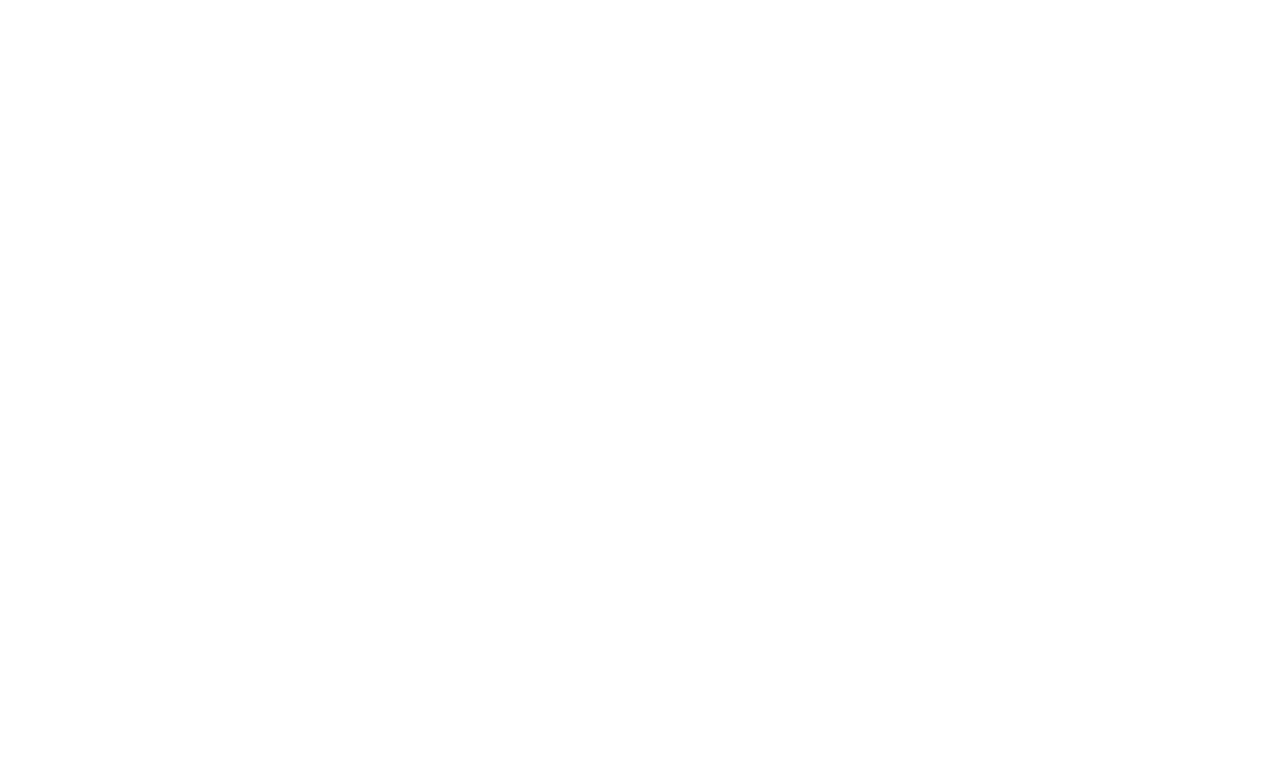
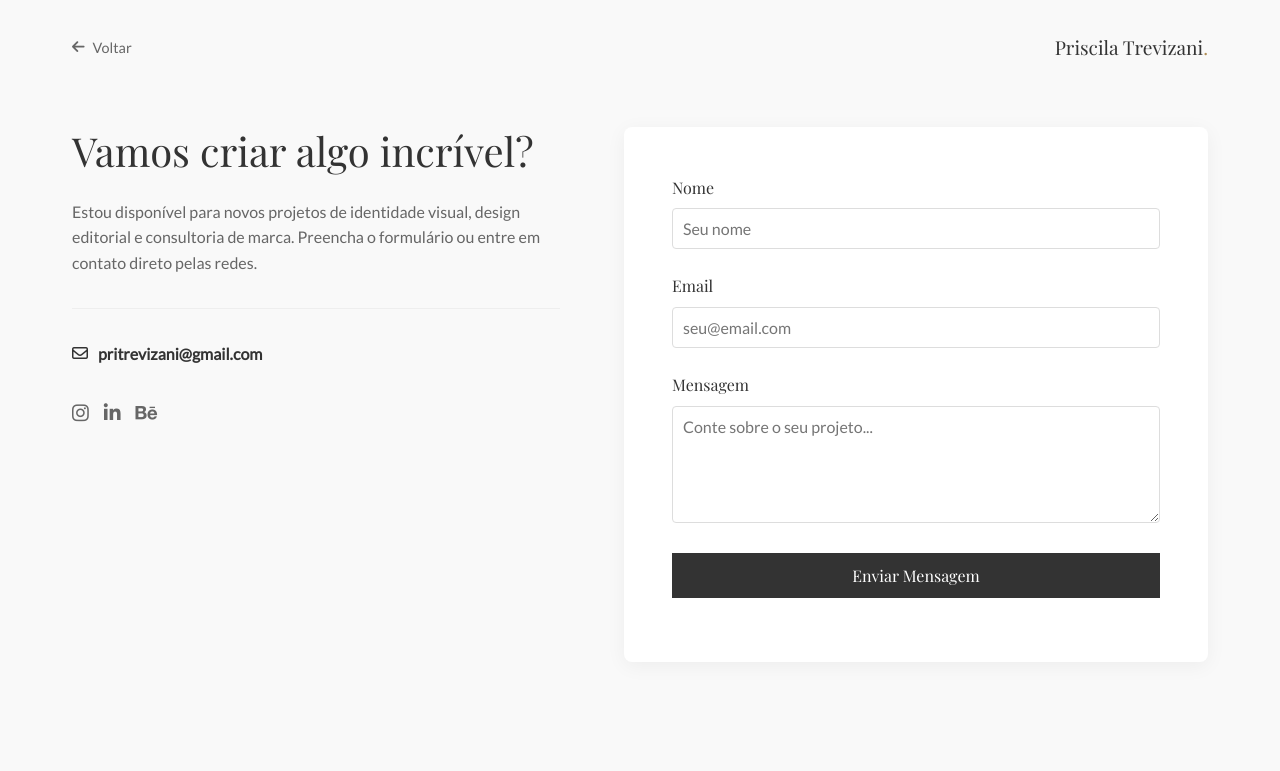
Before and after one commit to JeiversonChristian/priscila-trevizani, a plain HTML site: page paginas/contato.html in a window 1280 px wide. Drawn offline with nearby package versions, Linux system fonts and the light colour scheme.

Commit message:
feat: estrutura inicial, home com carrossel e formulário de contato funcional com EmailJS

```diff
--- a/css/contato.css
+++ b/css/contato.css
@@ -0,0 +1,162 @@
+.contact-wrapper {
+    min-height: 100vh;
+    padding: 2rem;
+    display: flex;
+    flex-direction: column;
+    max-width: 1200px;
+    margin: 0 auto;
+}
+
+/* Navegação Topo */
+.top-nav {
+    display: flex;
+    justify-content: space-between;
+    align-items: center;
+    margin-bottom: 4rem;
+}
+
+.back-link {
+    font-size: 0.9rem;
+    color: var(--text-secondary);
+    display: flex;
+    align-items: center;
+    gap: 8px;
+}
+
+.back-link:hover {
+    color: var(--accent-color);
+}
+
+.logo-small {
+    font-size: 1.2rem;
+}
+
+.logo-small .dot {
+    color: var(--accent-color);
+}
+
+/* Container Principal */
+.contact-container {
+    display: flex;
+    flex-direction: column;
+    gap: 3rem;
+    flex-grow: 1;
+}
+
+/* Infos (Lado Esquerdo no Desktop) */
+.contact-info h2 {
+    font-size: 2.5rem;
+    margin-bottom: 1.5rem;
+    line-height: 1.2;
+}
+
+.contact-info p {
+    color: var(--text-secondary);
+    margin-bottom: 2rem;
+    max-width: 500px;
+}
+
+.direct-contact {
+    margin-top: 2rem;
+    padding-top: 2rem;
+    border-top: 1px solid #eee;
+}
+
+.direct-contact p {
+    display: flex;
+    align-items: center;
+    gap: 10px;
+    color: var(--text-primary);
+    font-weight: 600;
+}
+
+.social-mini {
+    display: flex;
+    gap: 15px;
+    margin-top: 1rem;
+}
+
+.social-mini a {
+    color: var(--text-secondary);
+    font-size: 1.2rem;
+}
+
+.social-mini a:hover {
+    color: var(--accent-color);
+}
+
+/* Formulário (Lado Direito no Desktop) */
+.contact-form {
+    background: white;
+    padding: 2rem;
+    border-radius: 8px;
+    box-shadow: 0 4px 20px rgba(0,0,0,0.05);
+}
+
+.form-group {
+    margin-bottom: 1.5rem;
+}
+
+.form-group label {
+    display: block;
+    font-family: var(--font-heading);
+    margin-bottom: 0.5rem;
+    color: var(--text-primary);
+}
+
+.form-group input,
+.form-group textarea {
+    width: 100%;
+    padding: 10px;
+    border: 1px solid #ddd;
+    border-radius: 4px;
+    font-family: var(--font-body);
+    font-size: 1rem;
+    transition: border 0.3s ease;
+}
+
+.form-group input:focus,
+.form-group textarea:focus {
+    outline: none;
+    border-color: var(--accent-color);
+}
+
+.submit-btn {
+    width: 100%;
+    padding: 12px;
+    background-color: var(--text-primary);
+    color: white;
+    border: none;
+    cursor: pointer;
+    font-family: var(--font-heading);
+    font-size: 1rem;
+    transition: background 0.3s ease;
+}
+
+.submit-btn:hover {
+    background-color: var(--accent-color);
+}
+
+#feedback-msg {
+    margin-top: 1rem;
+    font-size: 0.9rem;
+    text-align: center;
+}
+
+/* Desktop */
+@media (min-width: 768px) {
+    .contact-container {
+        flex-direction: row;
+        gap: 4rem;
+        align-items: flex-start;
+    }
+
+    .contact-info {
+        flex: 1;
+    }
+
+    .contact-form {
+        flex: 1;
+        padding: 3rem;
+    }
+}
--- /dev/null
+++ b/js/contact.js
@@ -0,0 +1,30 @@
+// Inicialize o EmailJS com a Public Key dela
+emailjs.init("8gUHp0dOkgW63XjPj");
+
+const btn = document.getElementById('button-text');
+const feedback = document.getElementById('feedback-msg');
+
+document.getElementById('contact-form').addEventListener('submit', function(event) {
+    event.preventDefault();
+
+    btn.value = 'Enviando...';
+    btn.innerText = 'Enviando...';
+
+    const serviceID = 'service_hut7hib';
+    const templateID = 'template_78q0if6';
+
+    emailjs.sendForm(serviceID, templateID, this)
+        .then(() => {
+            btn.value = 'Enviar Mensagem';
+            btn.innerText = 'Enviar Mensagem';
+            feedback.innerText = "Mensagem enviada com sucesso! Em breve responderei.";
+            feedback.style.color = "green";
+            this.reset(); // Limpa o formulário
+        }, (err) => {
+            btn.value = 'Enviar Mensagem';
+            btn.innerText = 'Enviar Mensagem';
+            feedback.innerText = "Erro ao enviar. Tente novamente ou use o email direto.";
+            feedback.style.color = "red";
+            console.log(JSON.stringify(err));
+        });
+});
--- a/paginas/contato.html
+++ b/paginas/contato.html
@@ -0,0 +1,76 @@
+<!DOCTYPE html>
+<html lang="pt-br">
+<head>
+    <meta charset="UTF-8">
+    <meta name="viewport" content="width=device-width, initial-scale=1.0">
+    <title>Contato | Priscila Trevizani</title>
+
+    <link rel="preconnect" href="https://fonts.googleapis.com">
+    <link rel="preconnect" href="https://fonts.gstatic.com" crossorigin>
+    <link href="https://fonts.googleapis.com/css2?family=Lato:wght@300;400&family=Playfair+Display:wght@400;600&display=swap" rel="stylesheet">
+
+    <link rel="stylesheet" href="https://cdnjs.cloudflare.com/ajax/libs/font-awesome/6.4.0/css/all.min.css">
+
+    <link rel="stylesheet" href="../css/global.css">
+    <link rel="stylesheet" href="../css/contato.css">
+
+    <script type="text/javascript" src="https://cdn.jsdelivr.net/npm/@emailjs/browser@3/dist/email.min.js"></script>
+    <script type="text/javascript">
+        (function() {
+            // AQUI VOCÊ COLOCARÁ A PUBLIC KEY DELA DEPOIS
+            // Por enquanto, deixe comentado ou vazio se não tiver a chave ainda
+            // emailjs.init("SUA_PUBLIC_KEY");
+        })();
+    </script>
+</head>
+<body>
+
+    <div class="contact-wrapper">
+        <nav class="top-nav">
+            <a href="../index.html" class="back-link"><i class="fa-solid fa-arrow-left"></i> Voltar</a>
+            <h1 class="logo-small">Priscila Trevizani<span class="dot">.</span></h1>
+        </nav>
+
+        <div class="contact-container">
+            <div class="contact-info">
+                <h2>Vamos criar algo incrível?</h2>
+                <p>
+                    Estou disponível para novos projetos de identidade visual, design editorial e consultoria de marca.
+                    Preencha o formulário ou entre em contato direto pelas redes.
+                </p>
+
+                <div class="direct-contact">
+                    <p><i class="fa-regular fa-envelope"></i> pritrevizani@gmail.com</p>
+                    <div class="social-mini">
+                        <a href="https://www.instagram.com/design.trevizani/" target="_blank"><i class="fa-brands fa-instagram"></i></a>
+                        <a href="https://www.linkedin.com/in/priscila-trevizani/" target="_blank"><i class="fa-brands fa-linkedin-in"></i></a>
+                        <a href="https://www.behance.net/priscilatrevizani" target="_blank"><i class="fa-brands fa-behance"></i></a>
+                    </div>
+                </div>
+            </div>
+
+            <form id="contact-form" class="contact-form">
+                <div class="form-group">
+                    <label for="name">Nome</label>
+                    <input type="text" id="name" name="name" required placeholder="Seu nome">
+                </div>
+
+                <div class="form-group">
+                    <label for="email">Email</label>
+                    <input type="email" id="email" name="email" required placeholder="seu@email.com">
+                </div>
+
+                <div class="form-group">
+                    <label for="message">Mensagem</label>
+                    <textarea id="message" name="message" rows="5" required placeholder="Conte sobre o seu projeto..."></textarea>
+                </div>
+
+                <button type="submit" class="submit-btn" id="button-text">Enviar Mensagem</button>
+                <p id="feedback-msg"></p>
+            </form>
+        </div>
+    </div>
+
+    <script src="../js/contact.js"></script>
+</body>
+</html>
```
Also changed, not shown: index.html (+4 -4 lines), 1 other file.
